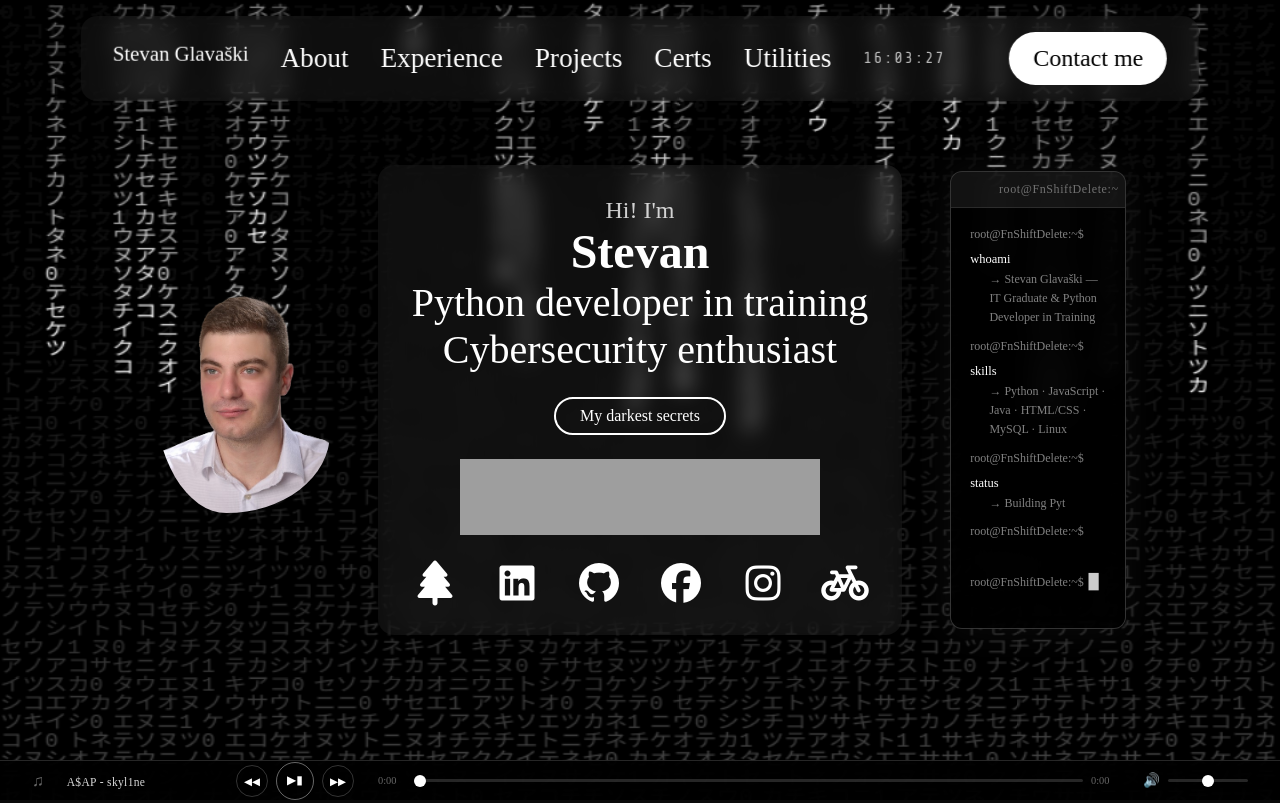
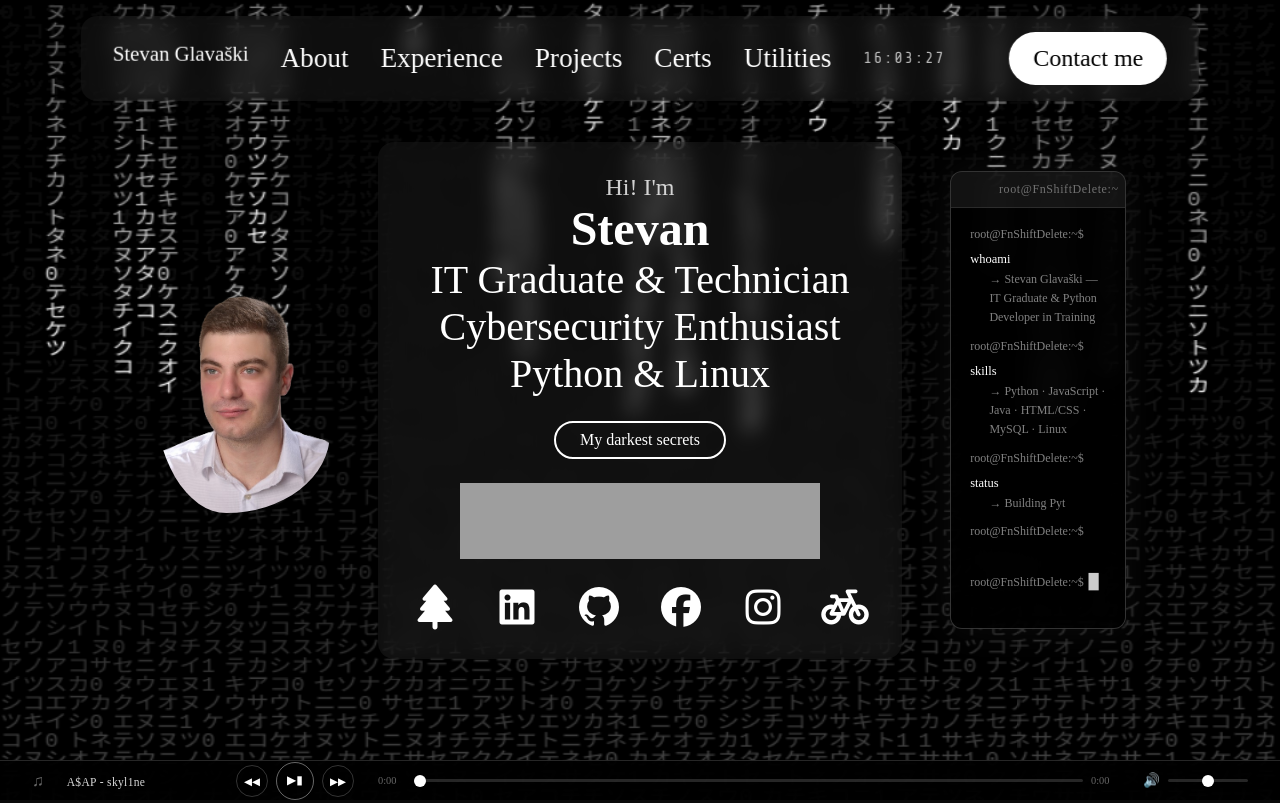
Before and after one commit to GnuWorm32o5/Shift-Delete, a plain HTML site: page index.html in a window 1280 px wide. Shown: the top 803 px of the page. Drawn offline with nearby package versions, Linux system fonts and the light colour scheme; no server answers; grey boxes are pictures that could not be loaded.

Commit message:
Changed the info on front page

```diff
--- a/index.html
+++ b/index.html
@@ -61,7 +61,8 @@
             <div class="text">
                 <h3>Hi! I'm</h3>
                 <h1 id="typing-text"></h1>
-                <span>Python developer in training <br>Cybersecurity enthusiast</span>
+                <span>IT Graduate & Technician <br> Cybersecurity Enthusiast<br> Python & Linux</span>
+
             </div>
 
             <div class="btn-group">
```
